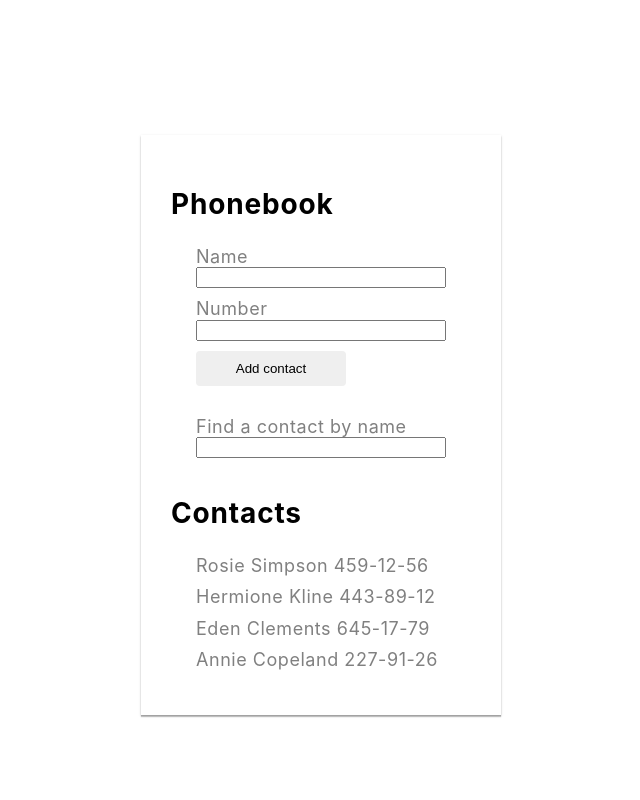
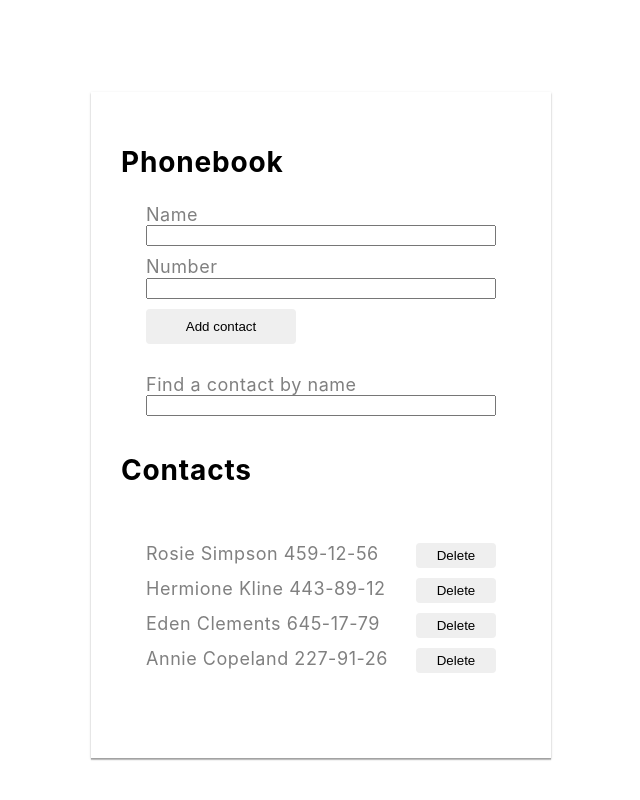
Before and after one commit to DimaMarkow/goit-react-hw-02-phonebook, a React (Create React App) app: page / in a window 1280 px wide. Shown: the whole page, without its empty margins (319-959 px from the left). Built offline with nearby package versions, Linux system fonts and the light colour scheme.

Commit message:
filter + delete

```diff
--- a/src/components/Phonebook/ContactList/ContactList.jsx
+++ b/src/components/Phonebook/ContactList/ContactList.jsx
@@ -7,16 +7,25 @@ class ContactList extends React.Component {
   render() {
     const contacts = this.props.contacts;
 
-    const elements = contacts.map(({ id, name, number }) => (
-      <p key={id} className={css.text}>
-        {name} {number}
-      </p>
-    ));
-
     return (
       <>
         <h2 className={css.title}>Contacts</h2>
-        <div className={css.buttonWrapper}>{elements}</div>
+        <ul className={css.buttonWrapper}>
+          {contacts.map(({ id, name, number }) => (
+            <li key={id} className={css.contact}>
+              <p className={css.text}>
+                {name} {number}
+              </p>
+              <button
+                type="button"
+                className={css.btnDel}
+                onClick={() => this.props.onDeleteContact(id)}
+              >
+                Delete
+              </button>
+            </li>
+          ))}
+        </ul>
       </>
     );
   }
--- a/src/components/Phonebook/Phonebook.jsx
+++ b/src/components/Phonebook/Phonebook.jsx
@@ -31,7 +31,21 @@ class Phonebook extends React.Component {
     this.setState({ filter: data.value });
   };
 
+  deleteContact = idForDelete => {
+    console.log(idForDelete);
+    this.setState(prevState => ({
+      contacts: prevState.contacts.filter(
+        contact => contact.id !== idForDelete
+      ),
+    }));
+  };
+
   render() {
+    const normalizedFilter = this.state.filter.toLowerCase();
+    const visibleContacts = this.state.contacts.filter(contact =>
+      contact.name.toLowerCase().includes(normalizedFilter)
+    );
+
     return (
       <div className={css.wrapper}>
         <ContactForm onSubmit={this.formSubmitHandler} />
@@ -39,7 +53,10 @@ class Phonebook extends React.Component {
           handleFilter={this.filterHandler}
           filterValue={this.state.filter}
         ></Filter>
-        <ContactList contacts={this.state.contacts}></ContactList>
+        <ContactList
+          contacts={visibleContacts}
+          onDeleteContact={this.deleteContact}
+        ></ContactList>
       </div>
     );
   }
--- a/src/components/Phonebook/phonebook.module.css
+++ b/src/components/Phonebook/phonebook.module.css
@@ -1,6 +1,6 @@
 .wrapper {
   display: block;
-  width: 300px;
+  width: 400px;
   background-color: white;
   margin-top: 50px;
   padding: 30px 30px;
@@ -39,6 +39,21 @@
   margin: 5px 5px;
 }
 
+.btnDel {
+  display: inline-block;
+  border: none;
+  border-radius: 4px;
+  padding: 5px 10px;
+  width: 80px;
+  cursor: pointer;
+  margin: 5px 5px;
+}
+
+.contact {
+  display: flex;
+  justify-content: space-between;
+}
+
 .text {
   display: flex;
   flex-direction: column;
```
